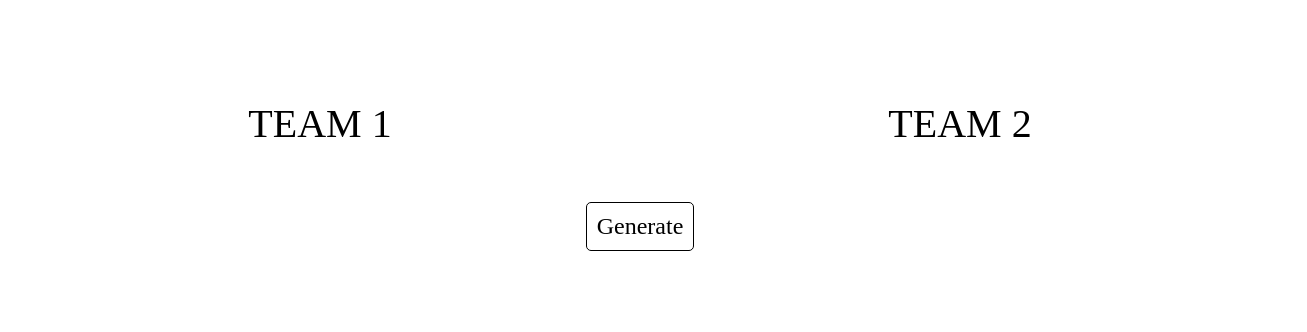
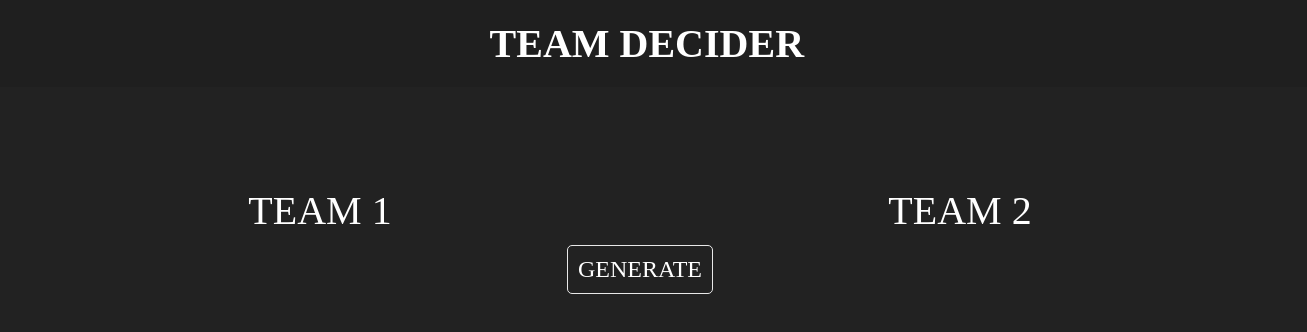
Before and after one commit to Dimri/team-decider, a plain HTML site: page index.html in a window 1280 px wide. Shown: the whole page, 1307 px wide, since content can reach past the window. Drawn offline with Linux system fonts and the light colour scheme.

Commit message:
Add files via upload

```diff
--- a/index.html
+++ b/index.html
@@ -8,6 +8,9 @@
     <link rel="stylesheet" href="./style.css">
 </head>
 <body>
+    <div class="head">
+        <h1>team decider</h1>
+    </div>
     <div class="top">
         <div id="team1">TEAM 1</div>
         <div id="team2">TEAM 2</div>
--- a/style.css
+++ b/style.css
@@ -3,12 +3,26 @@
     padding: 0;
     font-family: ubuntu;
     font-size: 40px;
+    --dark-bg: #222222 ;
+    --dark-2: #1F1F1F;
+    color: white;
 }
 
 body {
+    background-color: var(--dark-bg);
     display: flex;
     height: 300px;
     flex-direction: column;
+}
+
+.head {
+    background-color: var(--dark-2);
+    font-family: 'Times New Roman', Times, serif;
+    width: 100vw;
+    text-align: center;
+    transform: translateX(-1%);
+    padding: 20px;
+    text-transform: uppercase;
 }
 
 .top {
@@ -25,14 +39,15 @@ body {
 }
 
 button {
-    border: 1px solid black;
+    border: 1px solid #E8E8E8;
     background: transparent;
     border-radius: 5px;
     padding: 10px;
     font-size: 24px;
+    text-transform: uppercase;
 }
 
 button:hover {
     cursor: pointer;
-    border-width: 2px;
+    border: 2px solid white;
 }
```
Also changed, not shown: app.js (line endings or trailing spaces).
